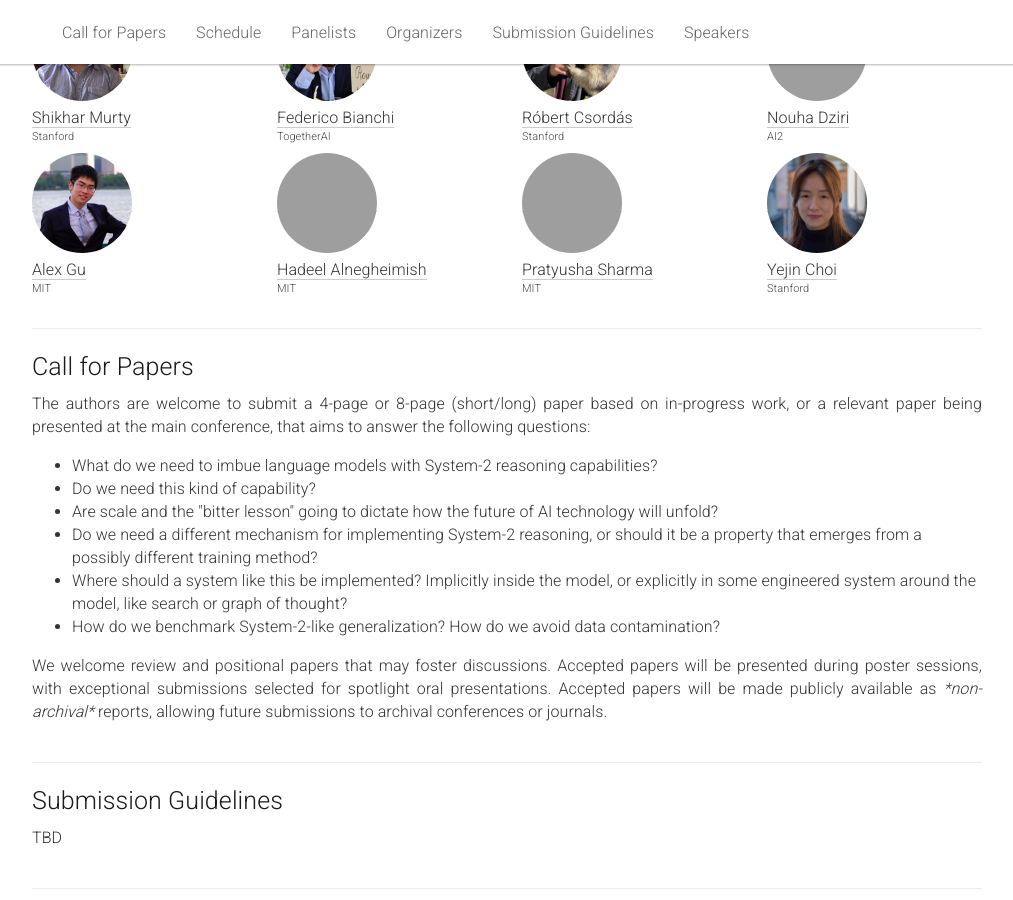
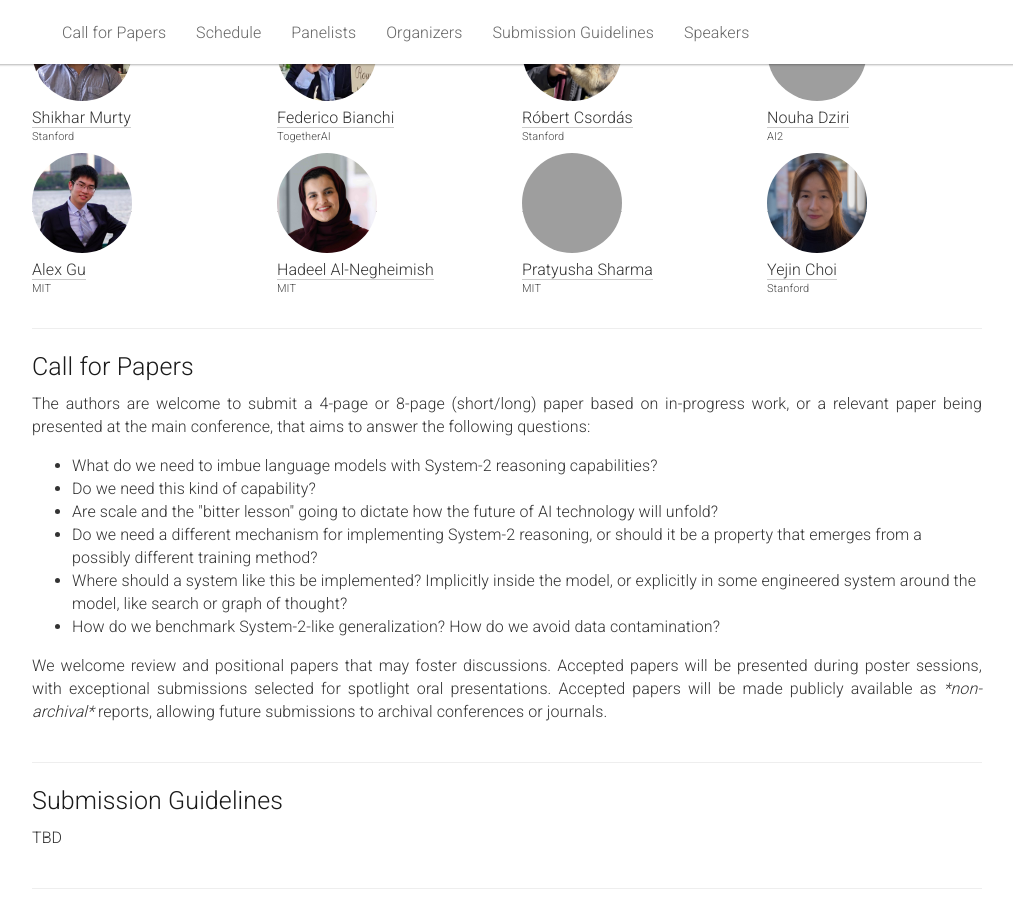
Before and after one commit to s2r-at-scale-workshop/s2r-at-scale-workshop.github.io, a Jekyll site: the page built from _pages/home.md, in a window 1280 px wide and 900 px high, scrolled down 894 px. Shown: the whole window, without its empty margins (133-1146 px from the left). Built offline with Jekyll 4.4.1, drawn with Linux system fonts in a browser that asks for light colours; grey boxes are pictures that could not be loaded.

Commit message:
added info for hadeel

```diff
--- a/_pages/home.md
+++ b/_pages/home.md
@@ -135,11 +135,11 @@ acknowledgements: ""
     </div>
   </div>
   <div class="col-xs-6 col-lg-3">
-    <a href="#">
-      <img class="people-pic" src="https://upload.wikimedia.org/wikipedia/commons/8/89/Portrait_Placeholder.png">
+    <a href="https://people.csail.mit.edu/hadeel/">
+      <img class="people-pic" src="{{ "/static/img/people/hadeel.jpg" | prepend:site.baseurl }}">
     </a>
     <div class="people-name">
-      <a href="#">Hadeel Alnegheimish</a>
+      <a href="https://people.csail.mit.edu/hadeel/">Hadeel Al-Negheimish</a>
       <h6>MIT</h6>
     </div>
   </div>
```
Also changed, not shown: static/img/people/hadeel.jpg (added).
